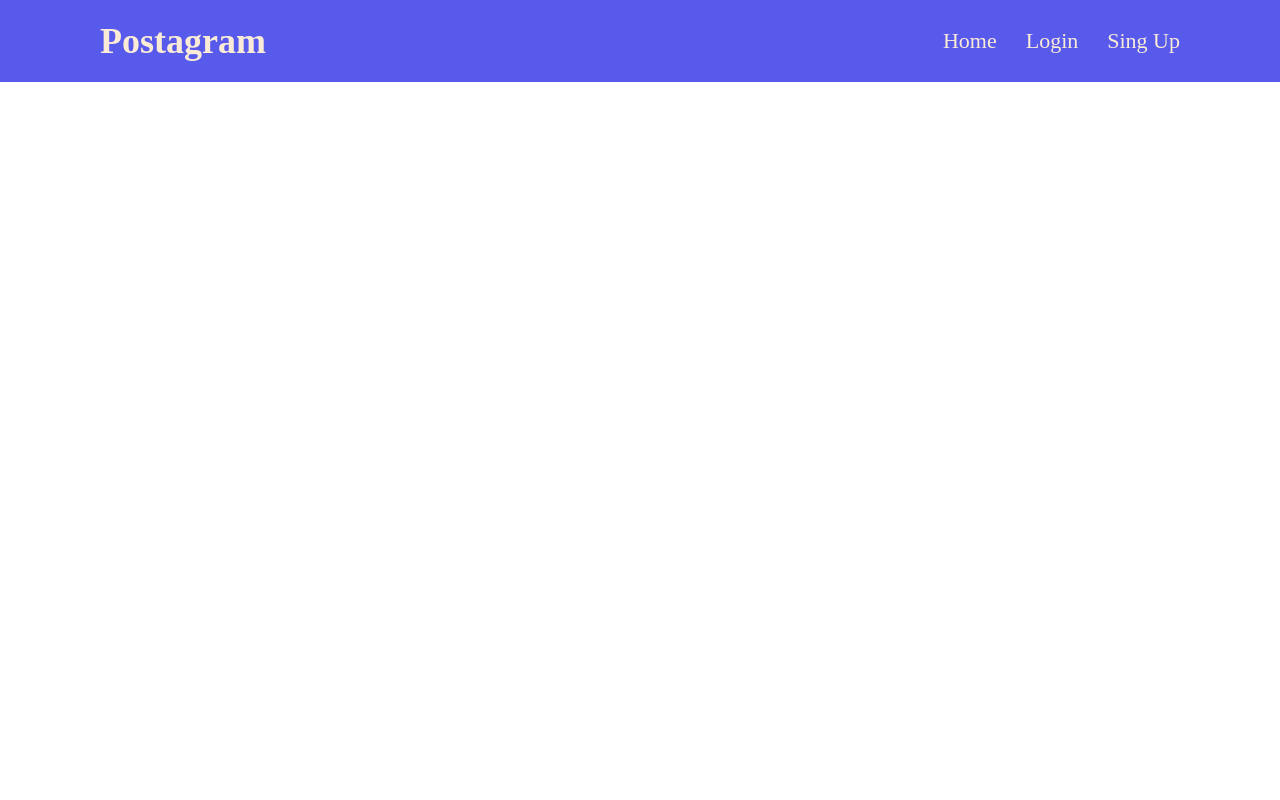
After one commit to Pablojea/Full-Stack-Blog, a Python web app: template templates/about.html in a window 1280 px wide. The commit adds this page. Run offline with Jinja, Linux system fonts and the light colour scheme; the template is opened without the code that fills it, so the values that code supplies are empty.

Commit message:
adds basic templates

```diff
--- /dev/null
+++ b/templates/about.html
@@ -0,0 +1,23 @@
+<!DOCTYPE html>
+<html lang="es">
+
+<head>
+    <meta charset="UTF-8">
+    <title>Home</title>
+    <link rel="stylesheet" href="./style.css">
+</head>
+
+<body>
+
+    <header>
+        <a class="logo" href="#">Postagram</a>
+        <nav class="navbar">
+            <a href="home.html">Home</a>
+            <a href="login.html">Login</a>
+            <a href="singup.html">Sing Up</a>
+        </nav>
+    </header>
+
+
+</body>
+</html>
--- /dev/null
+++ b/templates/style.css
@@ -0,0 +1,78 @@
+* {
+    margin: 0px;
+    padding: 0px;
+    box-sizing: border-box;
+}
+
+body {
+    position: relative;
+    padding-bottom: 200px;
+    min-height: 100vh;
+}
+
+header{
+    background-color: rgb(88, 90, 235);
+    position: fixed;
+    width: 100%;
+    z-index: 10;
+    padding: 20px 100px;
+    display: flex;
+    justify-content: space-between;
+    align-items: center;
+}
+
+.logo {
+    font-size: 36px;
+    font-weight: bolder;
+    text-decoration: none;
+    color: antiquewhite;
+}
+.navbar a{
+
+    font-size: 22px;
+    text-decoration: none;
+    color: antiquewhite;
+    margin-left: 25px;
+
+}
+
+.post{
+    margin: auto;
+    margin-bottom: 80px;
+    width: 50%;
+    padding: 15px;
+    top: 120px;
+    position: relative;
+    border: 1px black solid;
+}
+
+.title{
+    margin-bottom: 20px;
+    margin-top: 20px;
+}
+
+.brief{
+    margin-bottom: 10px;
+}
+
+.post-image{
+    position: relative;
+    display: block;
+    margin-left: auto;
+    margin-right: auto;
+    width: 300px;
+    height: 300px;
+    border: 2px black solid;
+}
+
+footer {
+    display: flex;
+    justify-content: space-between;
+    position: absolute;
+    background-color: rgb(88, 90, 235);
+    width: 100%;
+    height: 80px;
+    bottom: 0px;
+    align-items: center;
+
+}
```
Also changed, not shown: templates/home.html (+61 -2 lines), templates/login.html (+15 -2 lines), templates/singup.html (added, +23 -0 lines), templates/user.html (+15 -2 lines), static/logo.png (added), templates/logo.png (added).
